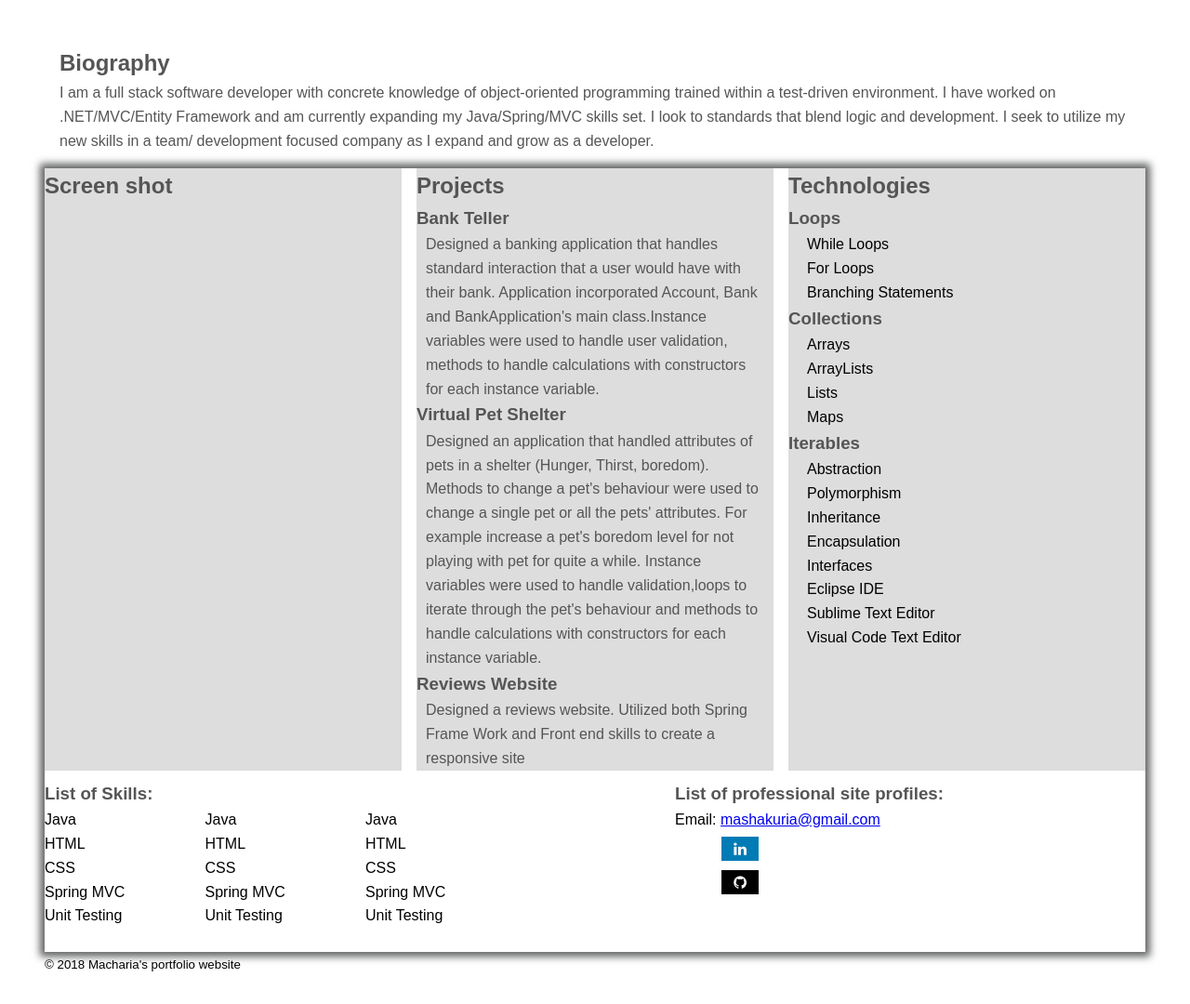
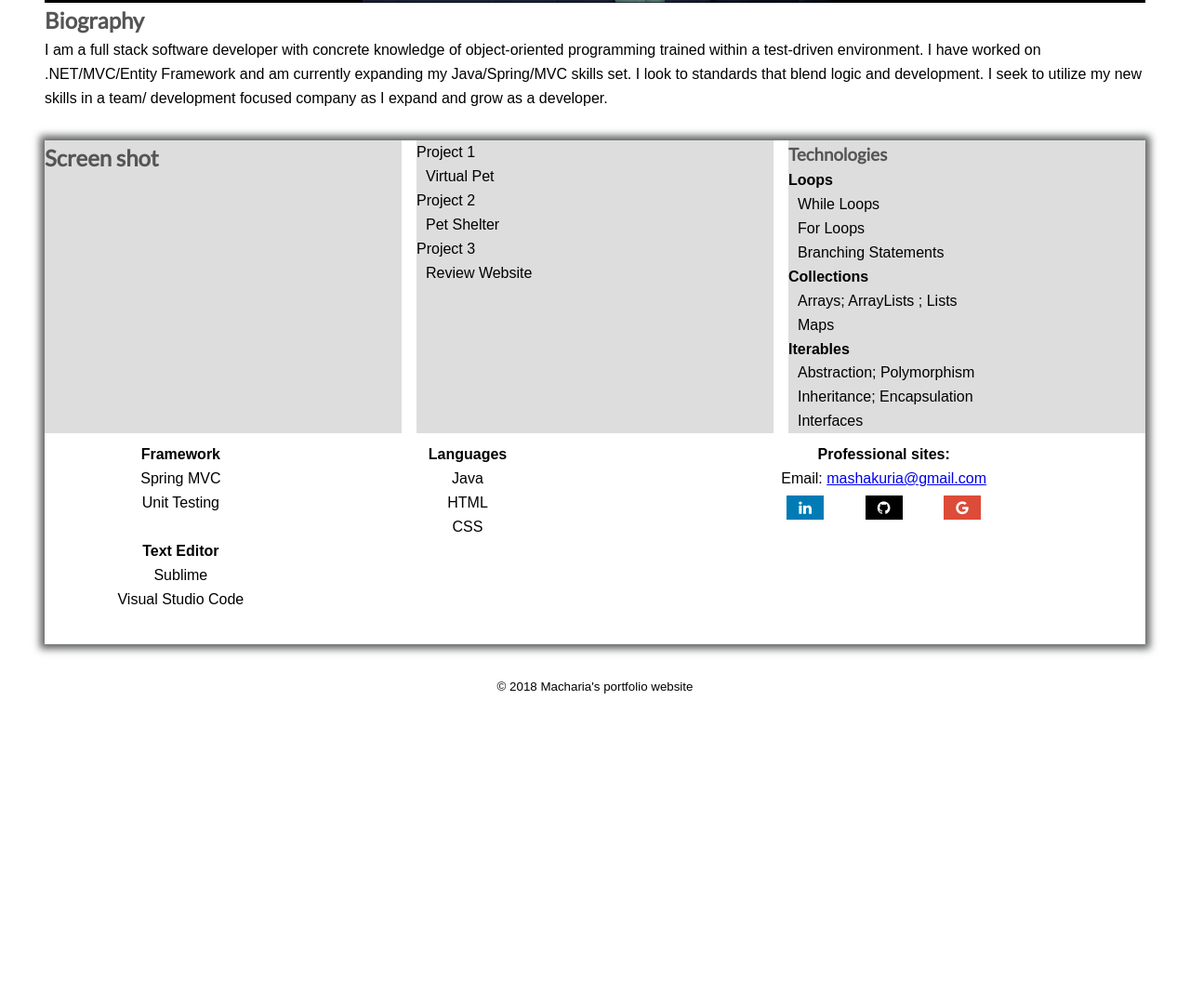
Before and after one commit to MachariaKuria/MachariaKuria.github.io, a plain HTML site: page index.html in a window 1280 px wide. Shown: the part 606-1686 px from the top of the page at 93% size. After the commit the page ends 1429 px from the top, so only its background shows below. Drawn offline with Linux system fonts and the light colour scheme.

Commit message:
Edited the page

```diff
--- a/index.html
+++ b/index.html
@@ -1,124 +1,109 @@
 <!DOCTYPE html>
 <html lang="en">
+
 <head>
     <title>Portfolio Website</title>
 </head>
+
 <body>
     <header class="header">
-                    <span><h1>My Portfolio</h1></span>
+        <span>
+            <h1>My Portfolio</h1>
+        </span>
     </header>
     <section id="bio">
         <div class="grid-item mugShot">
             <div class="hero-text">
-                            <h2 style="font-size:50px">Simon Kuria</h2>
-                            <p> Full Stack Java Developer</p>
+                <h2 style="font-size: 50px">Simon Kuria</h2>
+                <p><EM> Full Stack Java Developer</EM></p>
             </div>
         </div>
-                <H2>Biography</H2>
-                <p>I am a full stack software developer with concrete knowledge of object-oriented programming trained within a test-driven environment. I have worked on .NET/MVC/Entity Framework and am currently expanding my Java/Spring/MVC skills set. I look to standards that blend logic and development. I seek to utilize my new skills in a team/ development focused company as I expand and grow as a developer.</p>
+        <h2>Biography</h2>
+        <p>I am a full stack software developer with concrete knowledge of object-oriented programming trained within a
+            test-driven environment. I have worked on .NET/MVC/Entity Framework and am currently expanding my
+            Java/Spring/MVC skills set. I look to standards that blend logic and development. I seek to utilize my new
+            skills in a team/ development focused company as I expand and grow as a developer.</p>
     </section>
     <main>
-                <section id="projects">
+        <section class="projects">
             <article>
                 <H2>Screen shot</H2>
             </article>
             <article>
-                                <H2>Projects</H2>
-                                <h3>Bank Teller</h3>
-                                <p>
-                                    Designed a banking application that handles standard interaction that a user would have with their bank.
-                                    Application incorporated Account, Bank and BankApplication's main class.Instance variables were
-                                    used to handle user validation, methods to handle calculations with constructors for each instance variable.
-                                </p>
-                                <h3>Virtual Pet Shelter</h3>
-                                <p>
-                                    Designed an application that handled attributes of pets in a shelter (Hunger, Thirst, boredom). Methods to change a pet's
-                                    behaviour were used to change a single pet or all the pets' attributes.
-                                    For example increase a pet's boredom level for not playing with pet for quite a while.
-                                    Instance variables were used to handle validation,loops to iterate through the pet's behaviour and
-                                    methods to handle calculations with constructors for each instance variable.
-                                </p>
-                                <h3>Reviews Website</h3>
-                                <p>
-                                    Designed a reviews website. Utilized both Spring Frame Work and Front end skills to create a responsive site
-                                </p>
+                <section class="">Project 1
+                    <p>Virtual Pet</p>
+                </section>
+                <section>Project 2
+                    <p>Pet Shelter</p>
+                </section>
+                <section>Project 3
+                    <p>Review Website</p>
+                </section>
             </article>
             <article>
-                                <H2>Technologies</H2>
-                                <h3>Loops</h3>
+                <h3>Technologies</h3>
+                <h4>Loops</h4>
                 <ul>
                     <li>While Loops</li>
                     <li>For Loops</li>
                     <li>Branching Statements</li>
                 </ul>
-                                    <h3>Collections</h3>
+                <h4>Collections</h4>
                 <ul>
-                                        <li>Arrays</li>
-                                        <li>ArrayLists</li>
-                                        <li>Lists</li>
+                    <li>Arrays; ArrayLists ; Lists</li>
                     <li>Maps</li>
                 </ul>
-                                    <h3>Iterables</h3>
+                <h4>Iterables</h4>
                 <ul>
-                                        <li>Abstraction</li>
-                                        <li>Polymorphism</li>
-                                        <li>Inheritance</li>
-                                        <li>Encapsulation</li>
+                    <li>Abstraction; Polymorphism</li>
+                    <li>Inheritance; Encapsulation</li>
                     <li>Interfaces</li>
-                                    </ul>
-                                    <ul>
-                                        <li>Eclipse IDE</li>
-                                        <LI>Sublime Text Editor</LI>
-                                        <li>Visual Code Text Editor</li>
                 </ul>
             </article>
         </section>
         <section id="aboutMe">
             <div class="grid-container">
-                            <div class="grid-item skills">
-                                    <h3>List of Skills:</h3>
                 <section id="skills">
                     <ul>
-                                        <li>Java</li>
-                                        <li>HTML</li>
-                                        <li>CSS</li>
+                    <h4>Framework</h4>
                         <li>Spring MVC</li>
                         <li>Unit Testing</li>
                     </ul>
                     <ul>
+                            <h4>Languages</h4>
                             <li>Java</li>
                             <li>HTML</li>
                             <li>CSS</li>
-                                            <li>Spring MVC</li>
-                                            <li>Unit Testing</li>
                     </ul>
 
                     <ul>
-                                                <li>Java</li>
-                                                <li>HTML</li>
-                                                <li>CSS</li>
-                                                <li>Spring MVC</li>
-                                                <li>Unit Testing</li>
+                            <h4>Text Editor</h4>
+                        <li>Sublime</li>
+                        <li>Visual Studio Code</li>
                     </ul>
 
-                            </div>
+                </section>
                 <div class="grid-item socio">
-                                    <h3>List of professional site profiles:</h3>
-                                    Email: <a href="mailto:mashakuria@gmail.com">mashakuria@gmail.com</a><br/>
-                                    <a href="https://www.linkedin.com/in/macharia-kuria/" class="fa fa-linkedin"></a><br/>
+                    <h4>Professional sites:</h4>
+                    Email: <a href="mailto:mashakuria@gmail.com">mashakuria@gmail.com</a><br />
+                    <a href="https://www.linkedin.com/in/macharia-kuria/" class="fa fa-linkedin"></a>
                     <a href="https://github.com/MachariaKuria" class="fa fa-github"></a>
+                    <a href="https://docs.google.com/document/d/1gZcXmAiILLBIqZnZssrI7g-sNLrk_vFXV1sVNDwiZ60/edit" class="fa fa-google"></a>
                 </div>
             </div>
         </section>
     </main>
     <nav>
-                    <a href="#aboutMe">About Me</a>
+        <a href="#aboutMe">My Skills</a>
         <a href="#projects">My Projects</a>
+        <a href="#contact">Contact</a>
     </nav>
     <link rel="stylesheet" type="text/css" href="./styles.css">
     <link rel="stylesheet" href="https://cdnjs.cloudflare.com/ajax/libs/font-awesome/4.7.0/css/font-awesome.min.css">
+    <link href="https://fonts.googleapis.com/css?family=Lato" rel="stylesheet">
 </body>
 <footer>
     <small>&copy; 2018 Macharia's portfolio website</small>
 </footer>
+
 </html>
--- a/styles.css
+++ b/styles.css
@@ -11,13 +11,12 @@ html {
 margin-top: 3em;
 padding: 3em;
 }
-
-#bio{
-  padding: 1rem 1rem;
-}
-
 main {
 box-shadow: 0 0 8px 5px rgba(16, 18, 19, 0.664);
+}
+#bio {
+  padding-top: 2em;
+  padding-bottom: 2em;
 }
 
 .fa {
@@ -26,13 +25,17 @@ main {
   width: 40px;
   text-align: center;
   text-decoration: none;
-    margin: 5px 50px;
+  margin: 5px 20px;
+  justify-content: space-between;
 }
 .fa-github {
   background: #000000;
   color: #ffffff;
 }
-
+.fa-google {
+  background: #dd4b39;
+  color: white;
+}
 .fa:hover {
   opacity: 0.7;
 }
@@ -42,6 +45,11 @@ main {
   color: white;
 }
 
+footer {
+  border-top: 1px solid var(--white);
+  text-align: center;
+  padding: 2rem 0 1.5rem;
+  }
 
 .grid-container {
   display: grid;
@@ -51,15 +59,13 @@ main {
   padding-bottom: 1.618rem;
 
 }
-.grid-item {
-    text-align: left;
-  }
 
-  h2, h3, p {
+h1m, h2, h3, h4 p {
   color: #555555;
+  font-family: 'Lato', sans-serif;
 }
 .header {
-    padding: 2em 0;
+  padding: 0 2em;
 }
 
 .header span{
@@ -80,10 +86,11 @@ main {
   background-repeat: no-repeat;
   position: relative;
   background-color: #000000;
+  border: 1px solid rgba(0, 0, 0, 0.8);
 }
 .hero-text {
   color: #fff;
-    font-family: 'Times New Roman', Times, serif;
+  font-family: 'Lato', sans-serif;
   text-align: center;
   margin: 10rem;
 }
@@ -111,20 +118,17 @@ main {
 }
 
 #skills {
-
 display: grid;
-    grid-template-columns: repeat(4,1fr);
+grid-template-columns: repeat(2,1fr);
 grid-template-rows: auto;
-    grid-column-gap: 2em;
-    justify-content: space-around;
-
+grid-column-gap: 1em;
+padding-bottom: 10px;
 }
-
 
 #skills li {
   list-style-type: none;
 }
-  #projects {
+.projects {
   display: grid;
   grid-template-columns: repeat(3,1fr);
   grid-template-rows: auto;
@@ -132,15 +136,15 @@ main {
   padding-bottom: 10px;
 }
 
-  #projects article {
+.projects article {
   background: #dddddd;
 
 }
-  #projects article ul {
+.projects article ul {
   list-style: none;
-    padding: 0 20px;
+  padding: 0 10px;
 }
 
-  #projects article p {
+.projects article p {
   padding: 0 10px;
 }
```
Lines whose indentation alone changed are shown as unchanged.
